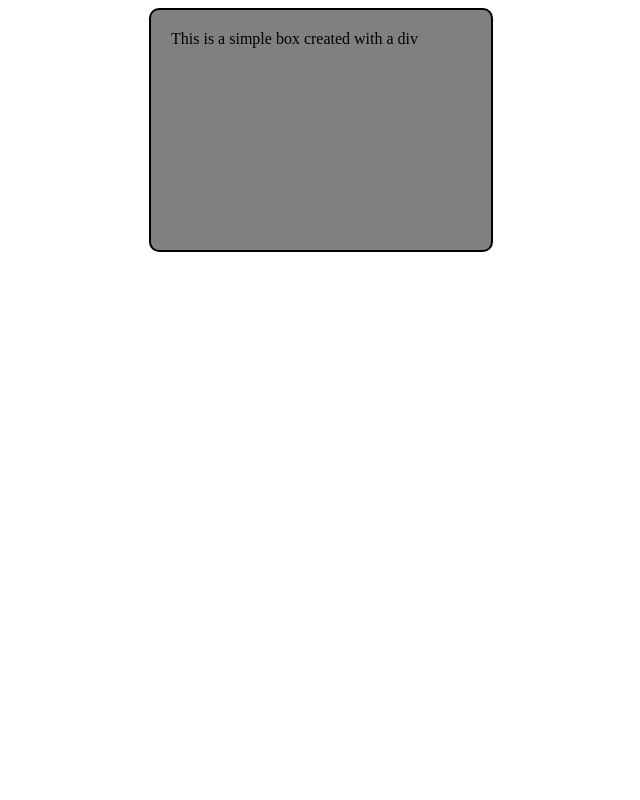
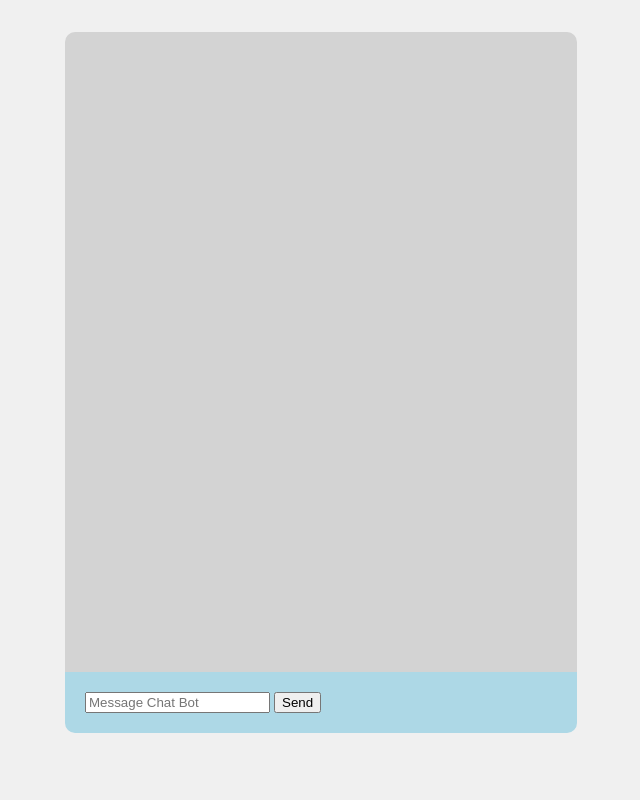
Before and after one commit to JenpeyChao/chatbot, a Django app: page / in a window 1280 px wide. Shown: the whole page, without its empty margins (319-959 px from the left). Run offline with Django 4.2, Linux system fonts and the light colour scheme.

Commit message:
big update
linked the api call with the form(text bar and button), also changed how it looked, and added debugging prints statement in the back end as well

```diff
--- a/chatbot/chatbot/settings.py
+++ b/chatbot/chatbot/settings.py
@@ -118,9 +118,7 @@ USE_TZ = True
 # https://docs.djangoproject.com/en/4.2/howto/static-files/
 
 STATIC_URL = 'static/'
-STATICFILES_DIRS = [
-    os.path.join(BASE_DIR, 'myapp/static'),  # Path to your static folder
-]
+
 # Default primary key field type
 # https://docs.djangoproject.com/en/4.2/ref/settings/#default-auto-field
 
--- a/chatbot/homepage/static/css/box.css
+++ b/chatbot/homepage/static/css/box.css
@@ -1,9 +1,71 @@
-.my-box{
-    width: 300px;
-    height: 200px;
-    border: 2px solid black;
-    border-radius: 10px;
+body {
+    margin: 0;
+    padding: 0;
+    height: 100vh;
+    display: flex;
+    flex-direction: column;
+    align-items: center;
+    background-color: #f0f0f0;
+    overflow: hidden; /* Prevent body scrolling */
+}
+
+/* Main container */
+.top-box {
+    width: 40%;
+    height: 80vh; /* Leaves space for input box */
+    margin-top: 4vh;
+    background-color: lightgray;
+    border-radius: 10px 10px 0 0;
+    overflow: hidden; /* Hide overflow from rounded corners */
+    display: flex;
+    flex-direction: column;
+}
+
+/* Message container */
+.msg-box {
+    flex: 1;
     padding: 20px;
-    margin: auto;
-    background-color: gray;
+    overflow-y: auto;
+    display: flex;
+    flex-direction: column;
+    gap: 15px;
 }
+
+/* Input area container */
+.bottom-box {
+    width: 40%;
+    background-color: lightblue;
+    border-radius: 0 0 10px 10px;
+    padding: 20px;
+    box-sizing: border-box;
+}
+
+/* Input form */
+.ask-box {
+    width: 100%;
+}
+
+/* Message bubbles */
+.user-box {
+    max-width: 80%;
+    padding: 12px 16px;
+    background-color: white;
+    border-radius: 18px 18px 0 18px;
+    margin-left: auto;
+    word-break: break-word;
+}
+
+/* Bot messages */
+.msg-box > div:not(.user-box) {
+    max-width: 80%;
+    padding: 12px 16px;
+    background-color: #e1f5fe;
+    border-radius: 18px 18px 18px 0;
+    word-break: break-word;
+}
+
+/* Hide scrollbar but keep functionality */
+.msg-box::-webkit-scrollbar {
+    width: 0;
+    background: transparent;
+}
--- a/chatbot/homepage/templates/homepage/home.html
+++ b/chatbot/homepage/templates/homepage/home.html
@@ -5,13 +5,36 @@
     <meta charset="UTF-8">
     <meta name="viewport" content="width=device-width, initial-scale=1.0">
     <link rel="stylesheet" href="{% static 'css/box.css' %}">
-    <title>Home</title>
+    <title>Adam GPT</title>
 </head>
 <body>
 
-    <div  href="{% static 'css/box.css' %}" class = "my-box">
+    <div class = "top-box">
+        <div class="msg-box">
+            {% for user, bot in conversation%}
+            <div class = "user-box">
+                {{user}}
+            </div>
 
-        This is a simple box created with a div
+            <div>
+                {{ bot }}
+            </div>
+            {% endfor %}
+        </div>
+
     </div>
+
+    <div class="bottom-box">
+        <div class = "ask-box">
+            <form class = "ask-form" method="POST" action="{% url 'get_answer' %}">
+                {% csrf_token %}
+                <input type = "text" placeholder="Message Chat Bot" aria-label="Question input" name="text">
+                <button class = "ask-button" type="submit" name="button">Send</button>
+            </form>
+
+        </div>
+    </div>
+
+
 </body>
 </html>
--- a/chatbot/homepage/urls.py
+++ b/chatbot/homepage/urls.py
@@ -3,4 +3,5 @@ from django.urls import path
 
 urlpatterns = [
     path('', views.home,name =('home')),
+    path("a", views.get_answer,name='get_answer'),
 ]
--- a/chatbot/homepage/views.py
+++ b/chatbot/homepage/views.py
@@ -1,35 +1,67 @@
-from django.shortcuts import render
+import os
+from django.conf import settings
+from django.shortcuts import redirect, render
 from django.http import JsonResponse
 import requests
+
 # Create your views here.
 user_questions = []
 bot_answer = []
 
 def home(request):
-    # # Replace with your OpenRouter API key
-    # API_KEY = ''
-    # API_URL = 'https://openrouter.ai/api/v1/chat/completions'
+    global user_questions, bot_answer
+    current_url = request.build_absolute_uri()
+    print(current_url)
+    referer_url = request.META.get('HTTP_REFERER', '')
+    print(referer_url)
+    print(request.method)
+    if current_url == referer_url:
+        user_questions.clear()
+        bot_answer.clear()
+    return render(request,'homepage/home.html',{'conversation':zip(user_questions,bot_answer)})
 
-    # # Define the headers for the API request
-    # headers = {
-    #     'Authorization': f'Bearer {API_KEY}',
-    #     'Content-Type': 'application/json'
-    # }
+def get_answer(request):
+    # Replace with your OpenRouter API key
+    print(request.method)
+    API_KEY = ''
+    question = request.POST.get('text', '')
+    user_questions.append(question)
+    try:
+        api_key_path = os.path.join(settings.BASE_DIR, 'homepage', 'apiKey.txt')
+        with open(api_key_path, 'r') as file:  # Path to your .txt file
+            API_KEY = file.read().strip()
+    except FileNotFoundError:
+        raise print("API key file not found!")
 
-    # # Define the request payload (data)
-    # data = {
-    #     "model": "deepseek/deepseek-chat:free",
-    #     "messages": [{"role": "user", "content": "What is the meaning of life?"}]
-    # }
+    API_URL = 'https://openrouter.ai/api/v1/chat/completions'
 
-    # # Send the POST request to the DeepSeek API
-    # response = requests.post(API_URL, json=data, headers=headers)
+    # Define the headers for the API request
+    headers = {
+        'Authorization': f'Bearer {API_KEY}',
+        'Content-Type': 'application/json'
+    }
 
-    # # Check if the request was successful
-    # if response.status_code == 200:
-    #     print("API Response:", response.json())
-    # else:
-    #     print("Failed to fetch data from API. Status Code:", response.status_code)
-    return render(request,'homepage/home.html',{'user':user_questions,'bot':bot_answer})
-def getAnswer(request):
-    return render(request)
+    # Define the request payload (data)
+    data = {
+        "model": "deepseek/deepseek-chat:free",
+        "messages": [{"role": "user", "content": question}]
+    }
+    print("Request being sent:")
+    print("Headers:", headers)
+    print("Data:", data)
+    print("Full question:", question)
+    # Send the POST request to the DeepSeek API
+    response = requests.post(API_URL, json=data, headers=headers)
+    response_data = response.json()
+    # Check if the request was successful
+    if response.status_code == 200:
+        print("API Response:", response_data)
+        if 'error' in response_data:
+            bot_answer.append(response_data['error']['message'])
+        else:
+            bot_answer.append(response_data['choices'][0]['message']['content'])
+
+    else:
+        print("Failed to fetch data from API. Status Code:", response.status_code)
+        bot_answer.append("Failed to fetch data from API. Status Code:", response.status_code)
+    return redirect(home)
```
